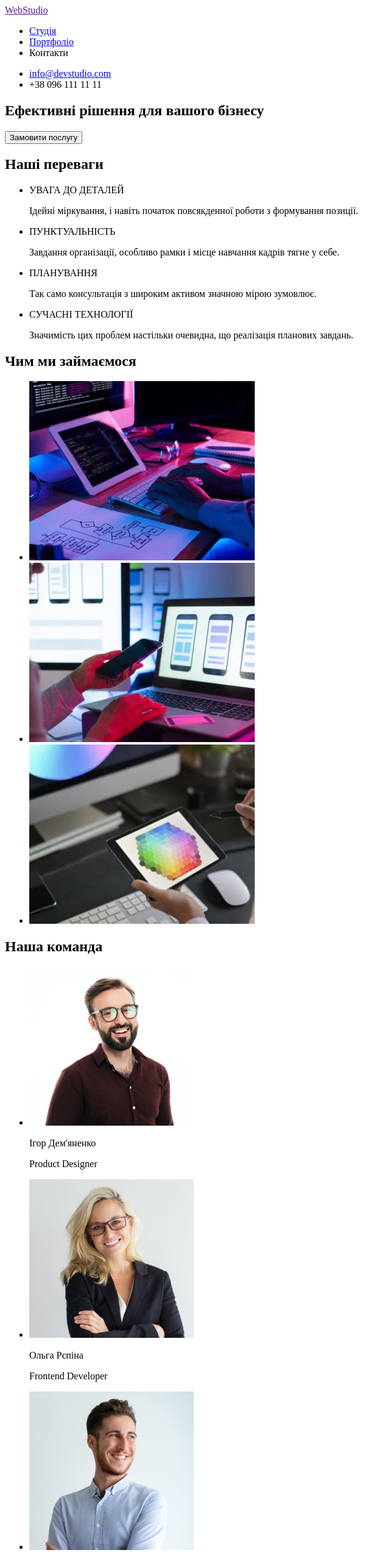
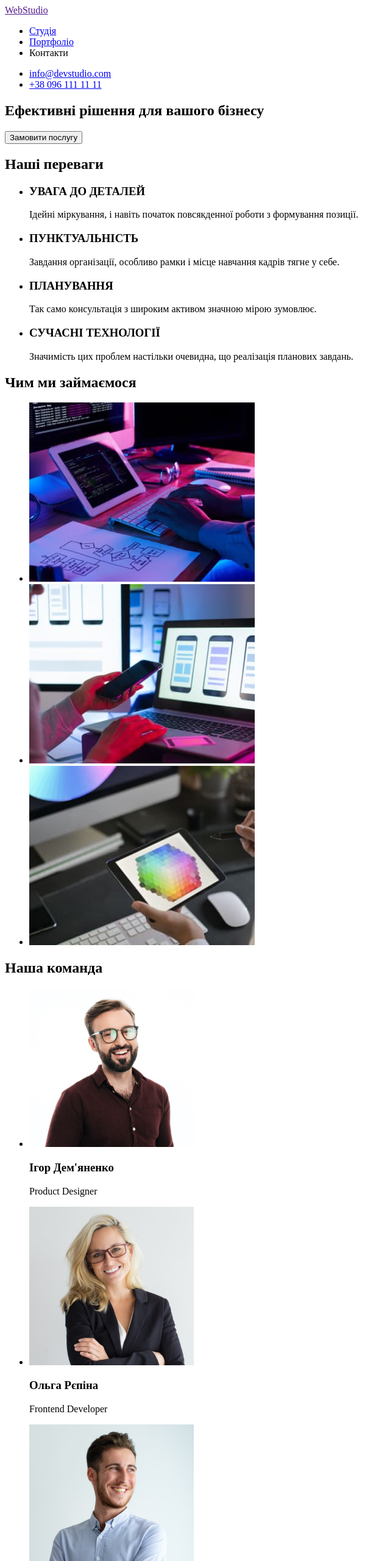
Before and after one commit to SergeyKuran/goit-markup-hw-01, a plain HTML site: page index.html in a window 1280 px wide. Shown: the top 2560 px of the page at 61% size, without its empty margins (0-640 px from the left). Drawn offline with Linux system fonts and the light colour scheme.

Commit message:
Доопрацювання виконано.
Пам'ятав, що треба змінити і забув. Послідовність заголовків.

```diff
--- a/index.html
+++ b/index.html
@@ -20,7 +20,9 @@
         <li>
           <a href="emailto:info@devstudio.com" class="">info@devstudio.com</a>
         </li>
-        <li>+38 096 111 11 11</li>
+        <li>
+          <a href="tel:380961111111" class="">+38 096 111 11 11</a>
+        </li>
       </ul>
     </header>
     <main>
@@ -32,28 +34,28 @@
         <h2>Наші переваги</h2>
         <ul>
           <li>
-            <p>УВАГА ДО ДЕТАЛЕЙ</p>
+            <h3>УВАГА ДО ДЕТАЛЕЙ</h3>
             <p>
               Ідейні міркування, і навіть початок повсякденної роботи з
               формування позиції.
             </p>
           </li>
           <li>
-            <p>ПУНКТУАЛЬНІСТЬ</p>
+            <h3>ПУНКТУАЛЬНІСТЬ</h3>
             <p>
               Завдання організації, особливо рамки і місце навчання кадрів тягне
               у себе.
             </p>
           </li>
           <li>
-            <p>ПЛАНУВАННЯ</p>
+            <h3>ПЛАНУВАННЯ</h3>
             <p>
               Так само консультація з широким активом значною мірою зумовлює.
             </p>
           </li>
 
           <li>
-            <p>СУЧАСНІ ТЕХНОЛОГІЇ</p>
+            <h3>СУЧАСНІ ТЕХНОЛОГІЇ</h3>
             <p>
               Значимість цих проблем настільки очевидна, що реалізація планових
               завдань.
@@ -92,7 +94,7 @@
         <ul>
           <li>
             <img src="./images/img-5.jpg" alt="Product Designer" width="270" />
-            <p>Ігор Дем'яненко</p>
+            <h3>Ігор Дем'яненко</h3>
             <p>Product Designer</p>
           </li>
           <li>
@@ -101,17 +103,17 @@
               alt="Frontend Developer"
               width="270"
             />
-            <p>Ольга Рєпіна</p>
+            <h3>Ольга Рєпіна</h3>
             <p>Frontend Developer</p>
           </li>
           <li>
             <img src="./images/img-3-2.jpg" alt="Marketing" width="270" />
-            <p>Микола Тарасов</p>
+            <h3>Микола Тарасов</h3>
             <p>Marketing</p>
           </li>
           <li>
             <img src="./images/img-4-2.jpg" alt="UI Designer" width="270" />
-            <p>Михайло Єрмаков</p>
+            <h3>Михайло Єрмаков</h3>
             <p>UI Designer</p>
           </li>
         </ul>
@@ -122,8 +124,8 @@
       <address>
         <p>м. Київ, пр-т Лесі Українки, 26</p>
         <ul>
-          <li>info@devstudio.com</li>
-          <li>+38 096 111 11 11</li>
+          <li><a href="mailto:info@devstudio.com" class=""></a></li>
+          <li><a href="tel:380961111111">+38 096 111 11 11</a></li>
         </ul>
       </address>
     </footer>
```
